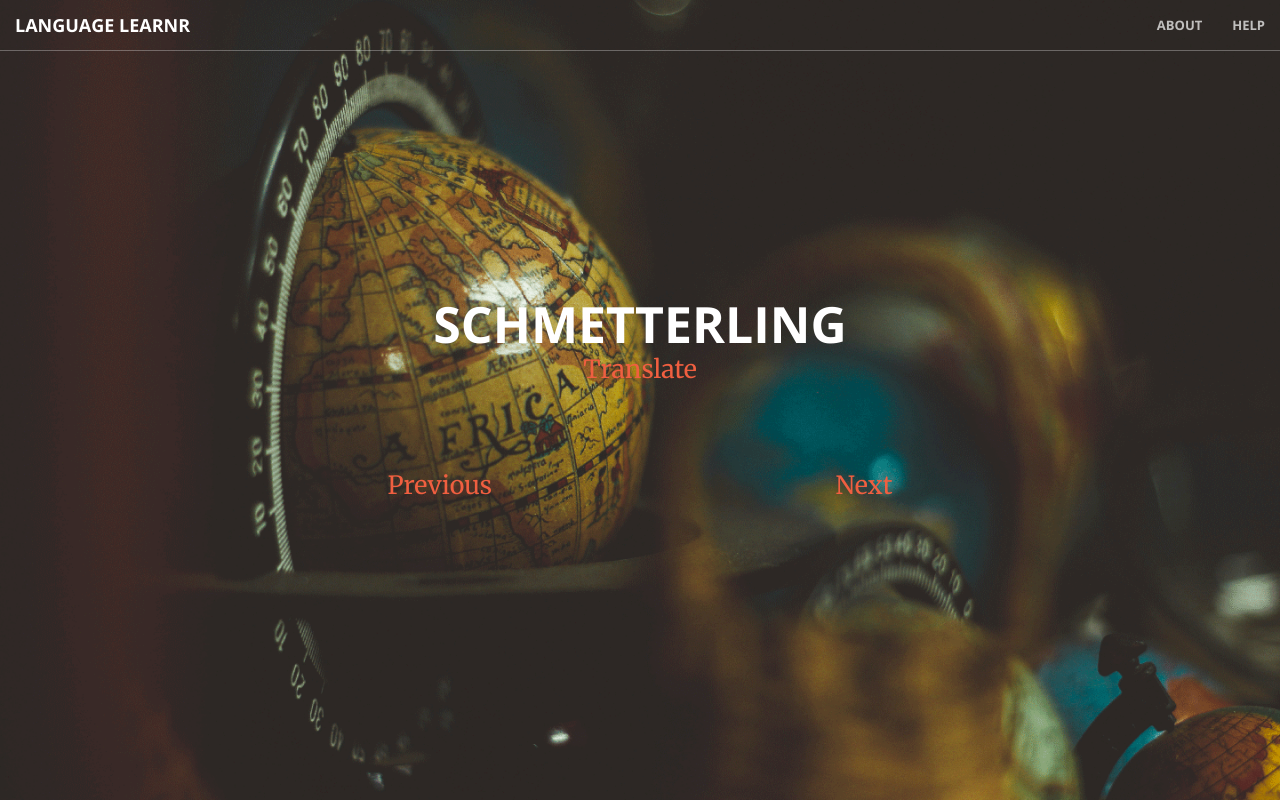
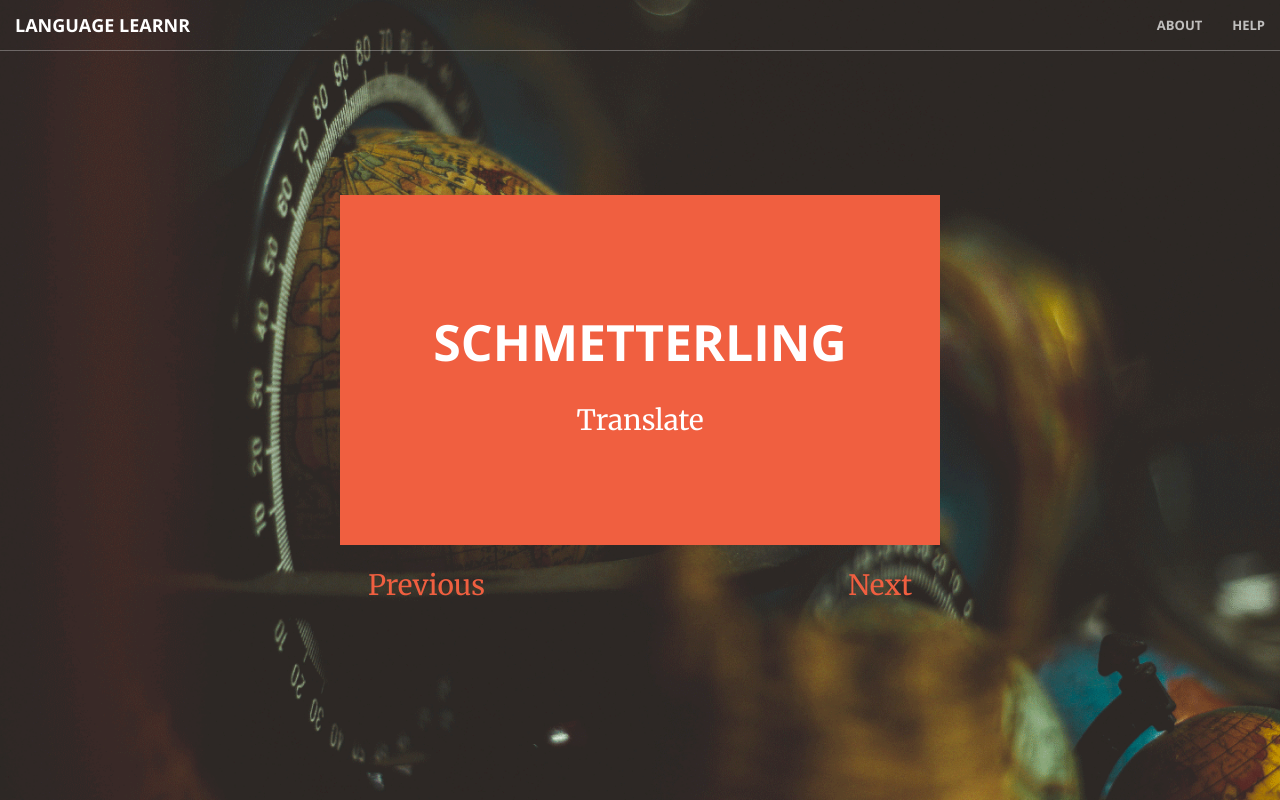
Before and after one commit to clui951/LanguageLearnr, a website: page german_flashcards_1a.html in a window 1280 px wide. Drawn offline with nearby package versions, Linux system fonts and the light colour scheme.

Commit message:
Clean up designs

```diff
--- a/css/custom.css
+++ b/css/custom.css
@@ -2,16 +2,36 @@ header {
 	background-image: url('../img/header.png');
 }
 
+
+/* Flashcard Page */
+
+.flashcard {
+	margin: auto;
+	height: 350px;
+	width: 600px;
+	padding-top: 120px;
+	background: #F05F40;
+}
+
 .flashcard-transition-left {
-	margin-right:170px;
-	font-size:25px;
+	margin-right: 180px;
+	font-size: 2em;
 }
+
 .flashcard-transition-right {
-	margin-left:170px;
-	font-size:25px;
+	margin-left: 180px;
+	font-size: 2em;
 }
+
 .translate {
-	font-size:25px
+	display: block;
+	font-size: 2em;
+	margin-top: 30px;
+	color: white;
+}
+
+.translate:hover {
+	color: white;
 }
 
 
--- a/german_flashcards_1a.html
+++ b/german_flashcards_1a.html
@@ -68,10 +68,12 @@
     <header>
         <div class="header-content">
             <div class="header-content-inner">
-                <h1 id="homeHeading">Schmetterling</h1>
-                <a class="translate" href="german_flashcards_1b.html">Translate<a>
-                <br><br><br><br><br>
-                <a class="flashcard-transition-left">Previous</a>
+                <div class="flashcard">
+                    <h1>Schmetterling</h1>
+                    <a class="translate" href="german_flashcards_1b.html">Translate<a>
+                </div>
+                <br>
+                <a class="flashcard-transition-left" href="#">Previous</a>
                 <a class="flashcard-transition-right" href="german_flashcards_2a.html">Next</a>
             </div>
         </div>
```
Also changed, not shown: german_flashcards_1b.html (+5 -3 lines), german_flashcards_2a.html (+5 -3 lines), german_flashcards_2b.html (+5 -3 lines), index.html (+1 -1 lines).
